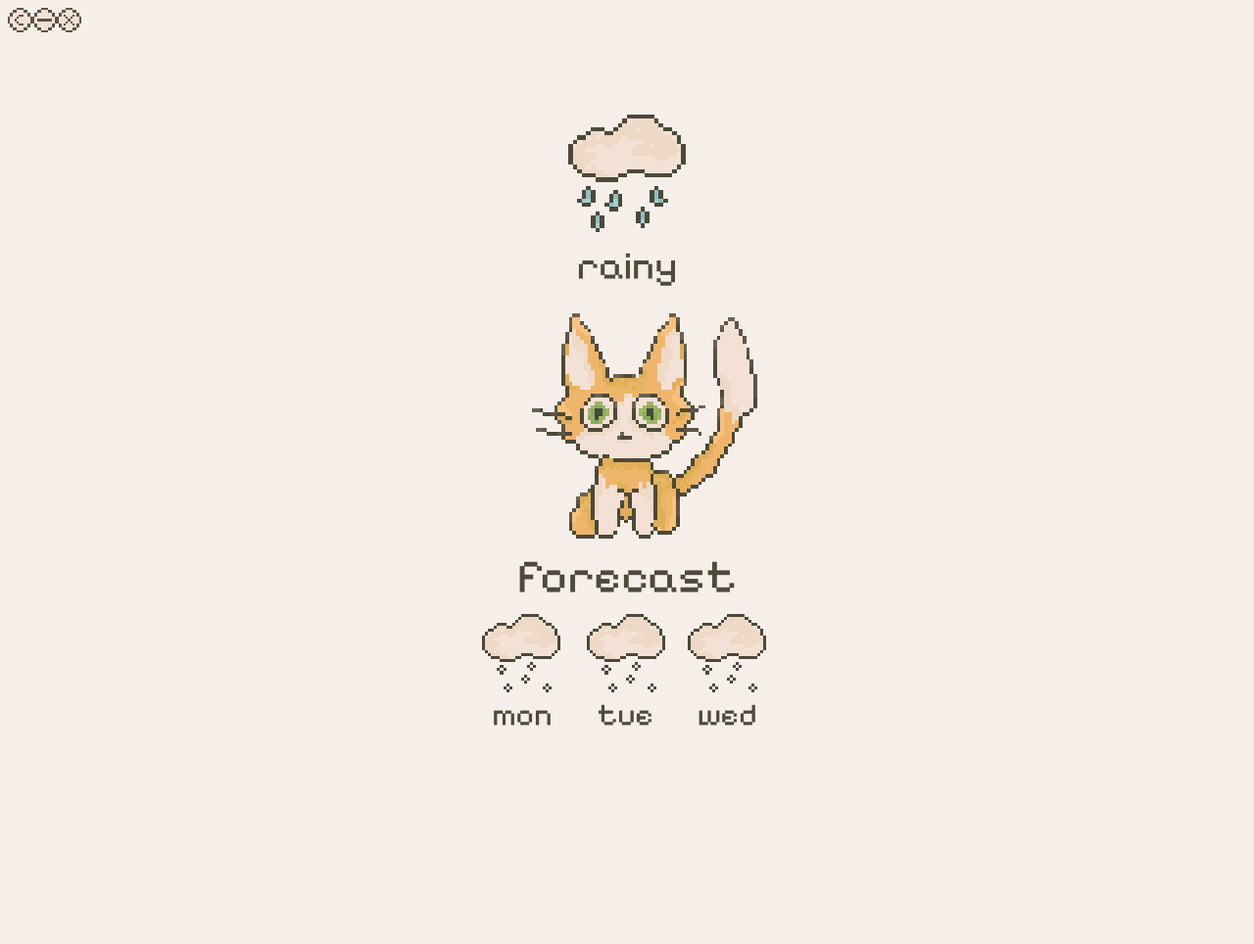
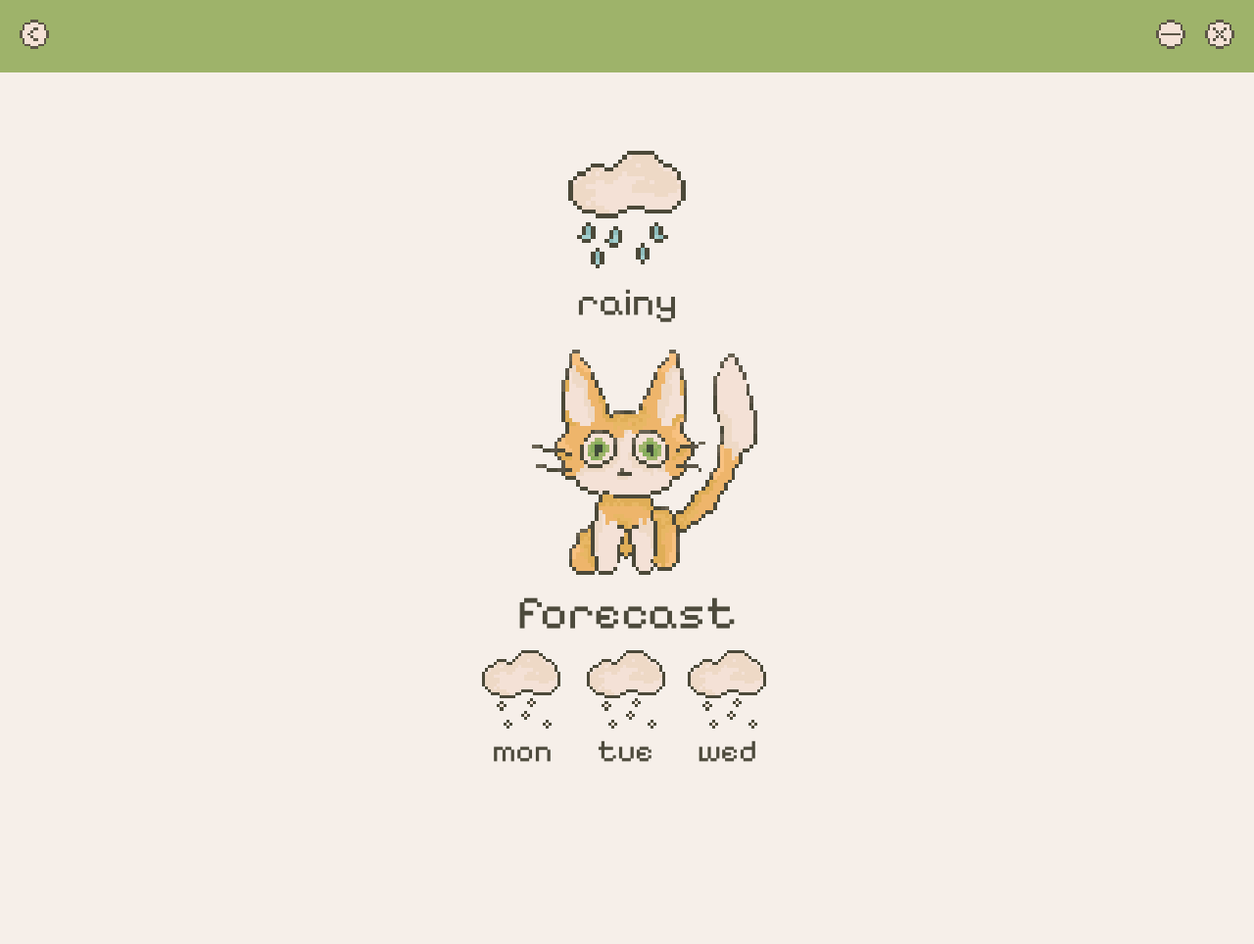
Before and after one commit to Catherine-99/cat-weather-app, a Python web app: template src/templates/index.html in a window 1280 px wide. Shown: the whole page at 98% size. Before the commit the page ends 741 px from the top, so only its background shows below. Run offline with Jinja, Linux system fonts and the light colour scheme; the template is opened without the code that fills it, so the values that code supplies are empty.

Commit message:
fixed html and css for header bar

```diff
--- a/src/static/index.css
+++ b/src/static/index.css
@@ -12,6 +12,8 @@ p {
 
 body {
     background-color: #F6EFE9;
+    margin: 0;
+    min-width: 400px;
 }
 
 
@@ -19,9 +21,11 @@ body {
 
 /*header section */
 header{
-    display: flex;
-    flex-direction: row;
-    flex-wrap: wrap;
+
+    display: grid;
+    grid-template-columns: auto auto auto;
+    padding: 20px;
+    background-color: #9EB36A;
 }
 
 header button{
@@ -29,13 +33,25 @@ header button{
 }
 
 header button img{
-    height: 25px;
-    width: 25px;
+    height: 30px;
+    width: 30px;
 }
 
-.close-button{
-    align-self: flex-start;
+.left-button{
+    grid-column: 1;
 }
+
+
+.right-button{
+    grid-column: 3;
+    display: flex;
+    flex-wrap: wrap;
+    justify-content: flex-end;
+    gap: 20px;
+}
+
+
+
 
 
 
--- a/src/templates/index.html
+++ b/src/templates/index.html
@@ -19,17 +19,20 @@
 
         <!--weather app 2nd screen view -->
         <header>
-            <button class="back-button">
+            <button id="back-button" class="left-button">
                 <img src="/src/static/assets/backbutton.png">
             </button>
 
-            <button class="minimise-button">
-                <img src="/src/static/assets/minimiseapp.png">
-            </button>
+            <section class="right-button">
+                <button id="minimise-button" >
+                    <img src="/src/static/assets/minimiseapp.png">
+                </button>
 
-            <button class="close-button">
-                <img src="/src/static/assets/closeapp.png">
-            </button>
+                <button id="close-button">
+                    <img src="/src/static/assets/closeapp.png">
+                </button>
+            </section>
+
         </header>
 
         <section class="main-container">
```
Also changed, not shown: src/static/assets/cloudy.png, src/static/assets/foggy.png, src/static/assets/hail.png, src/static/assets/thunderstorm.png, src/static/assets/windy.png, 1 other file.
